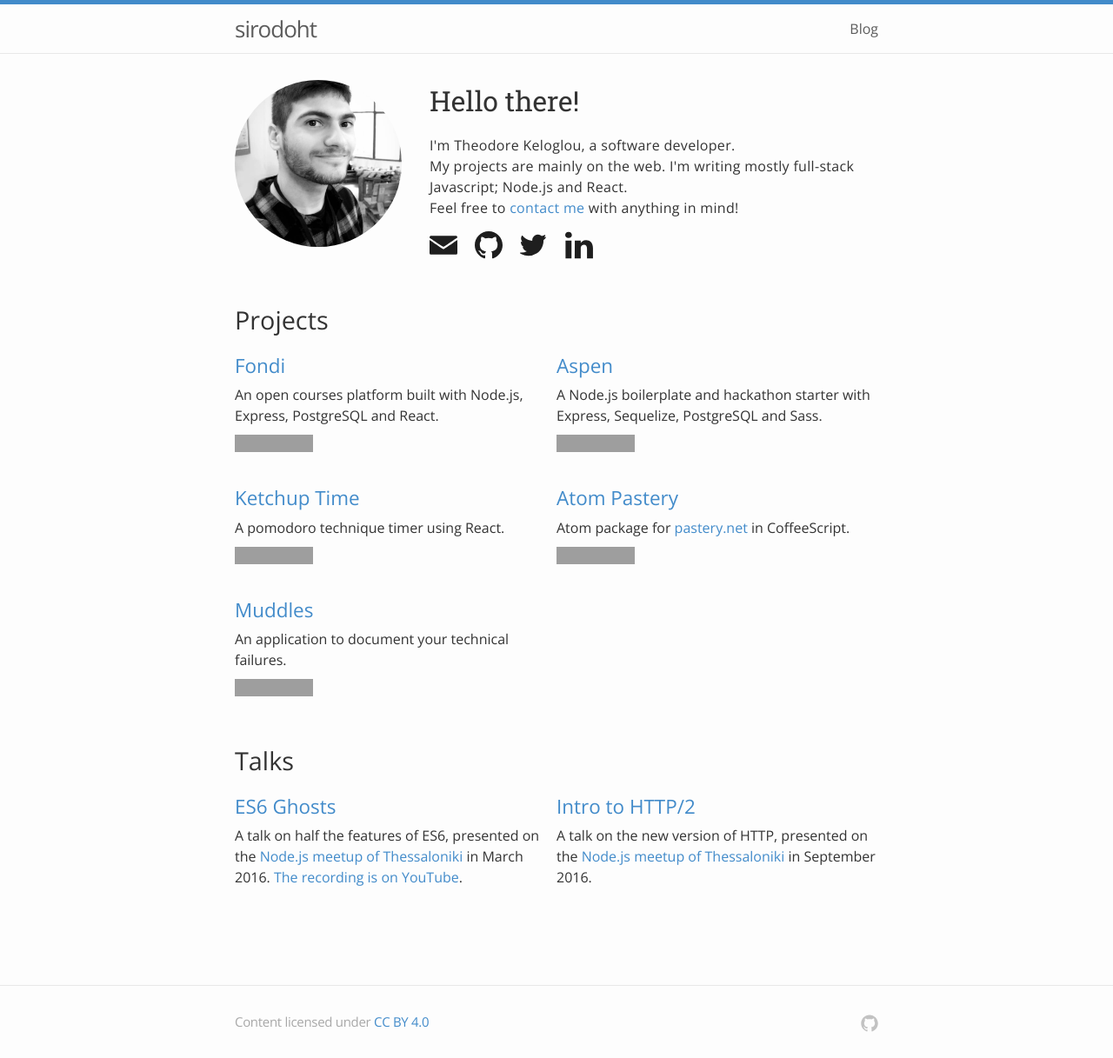
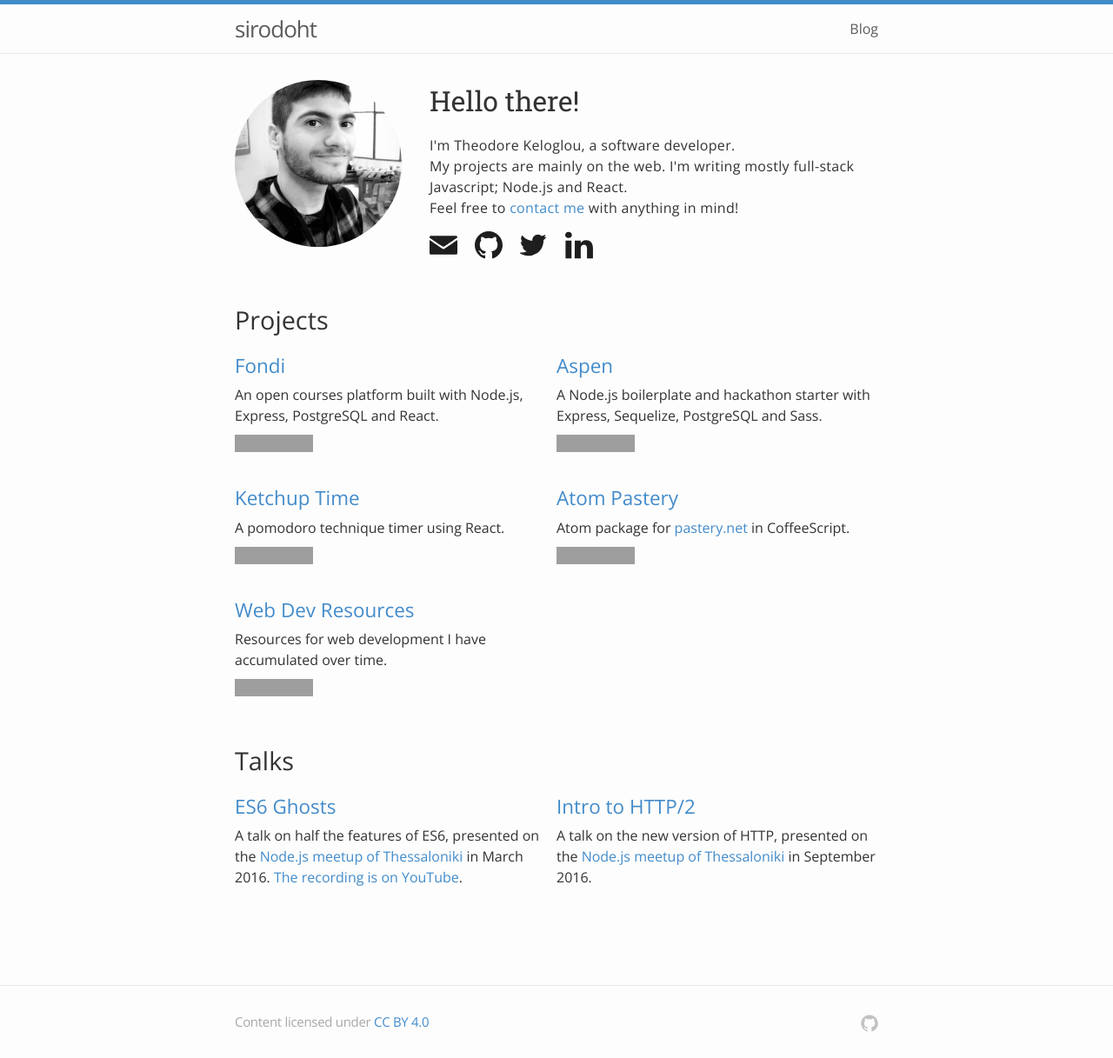
Before and after one commit to sirodoht/sirodoht.com, a Jekyll site: the page built from index.html, in a window 1280 px wide, cut to the strip 0-1217 px from the top of the page. Shown: the whole strip at 87% size. Built offline with Jekyll 4.4.1, drawn with Linux system fonts in a browser that asks for light colours; grey boxes are pictures that could not be loaded.

Commit message:
replace muddles with resources repo

```diff
--- a/index.html
+++ b/index.html
@@ -86,12 +86,12 @@ layout: default
       <div class="projects-content-item">
         <div class="projects-content-item-title">
           <a href="https://github.com/sirodoht/muddles">
-            <h3>Muddles</h3>
+            <h3>Web Dev Resources</h3>
           </a>
         </div>
         <div class="projects-content-item-desc">
-          An application to document your technical failures.
-          <iframe src="https://ghbtns.com/github-btn.html?user=sirodoht&repo=muddles&type=star&count=true&size=large" frameborder="0" scrolling="0" width="140px" height="30px" style="margin: 10px 0; display: block;"></iframe>
+          Resources for web development I have accumulated over time.
+          <iframe src="https://ghbtns.com/github-btn.html?user=sirodoht&repo=resources&type=star&count=true&size=large" frameborder="0" scrolling="0" width="140px" height="30px" style="margin: 10px 0; display: block;"></iframe>
         </div>
       </div>
     </div>
```
